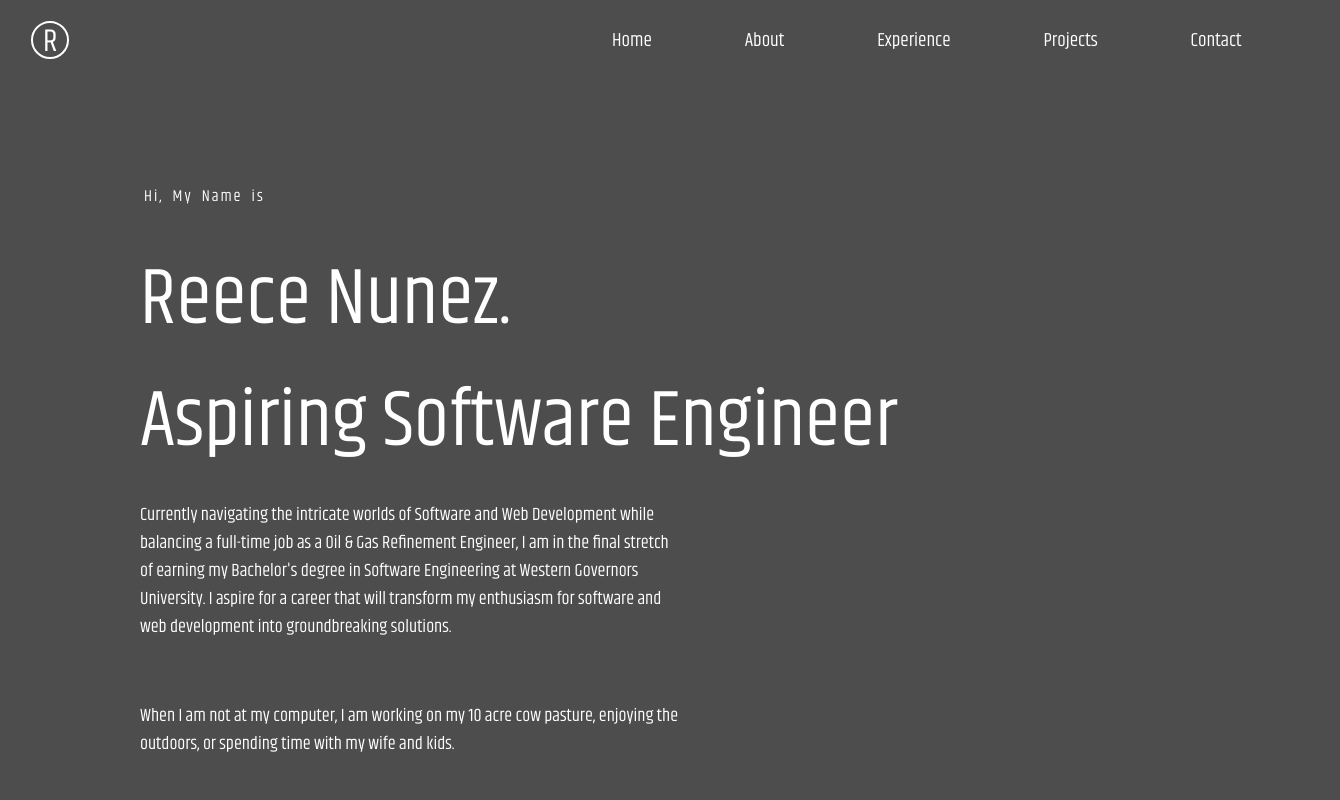
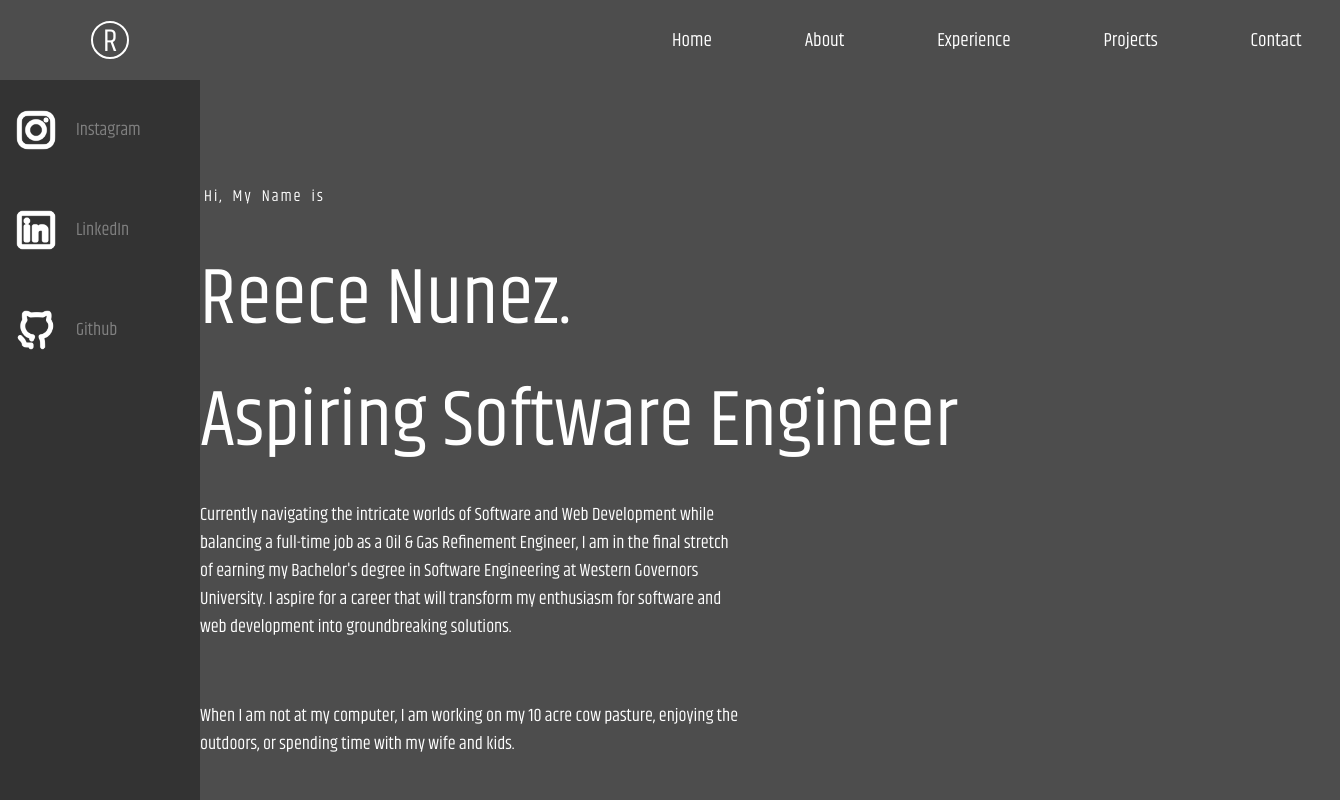
Before and after one commit to Reece-Nunez/portfolio, a plain HTML site: page index.html in a window 1280 px wide. Shown: the top 800 px of the page, 1340 px wide, since content can reach past the window. Drawn offline with nearby package versions, Linux system fonts and the light colour scheme.

Commit message:
fixed navbar and added a sidebar

```diff
--- a/index.html
+++ b/index.html
@@ -30,6 +30,20 @@
                 <li><a href="contact.html">Contact</a></li>
             </ul>
         </nav>
+    </div>
+    <div id="sidebar">
+        <div class="instagram-container">
+            <div id="insta-icon"></div>
+            <a href="https://www.instagram.com/" target="_blank" id="instagram">Instagram</a>
+        </div>
+        <div class="linkedin-container">
+            <div id="linked-icon"></div>
+            <a href="https://www.linkedin.com/" target="_blank" id="linkedin">LinkedIn</a>
+        </div>
+        <div class="github-container">
+            <div id="github-icon"></div>
+            <a href="https://github.com/" target="_blank" id="github">Github</a>
+        </div>
     </div>
     <div class="about-me" id="about-me">
         <h1>Hi, My Name is</h1>
--- a/script.js
+++ b/script.js
@@ -137,3 +137,23 @@ document.addEventListener('DOMContentLoaded', () => {
 
   observer.observe(formContainer);
 });
+
+//sidenav bar
+
+document.addEventListener('DOMContentLoaded', () => {
+  const sidebar = document.getElementById('sidebar');
+
+  let observer = new IntersectionObserver((entries) => {
+    entries.forEach(entry => {
+      if (entry.isIntersecting) {
+        sidebar.style.width = "200px";
+      } else {
+        sidebar.style.width = "30px";
+      }
+    });
+  }, {
+    threshold: 0.1
+  });
+
+  observer.observe(document.body);
+});
--- a/styles.css
+++ b/styles.css
@@ -10,7 +10,7 @@ body {
     width: 100%;
     height: 100%;
     margin: 0;
-    -webkit-font-smoothing: subpixel-antialiased;
+    margin-left: 60px !important;
 }
 
 p {
@@ -26,6 +26,9 @@ p {
     height: 5em;
     transition: all 0.3s;
     width: 100%;
+    position: sticky;
+    top: 0;
+    z-index: 2;
 }
 
 .nav-container {
@@ -37,6 +40,70 @@ p {
     position: sticky;
     top: 0;
     z-index: 1000;
+}
+
+#sidebar {
+    position: fixed;
+    top: 5em;
+    left: 0;
+    height: calc(100% - 5em);
+    width: 60px;
+    background-color: #333;
+    overflow-x: hidden;
+    z-index: 1;
+    transition: all 0.3s ease-in-out;
+}
+
+#sidebar a {
+    padding: 20px;
+    text-decoration: none;
+    font-size: 18px;
+    color: #818181;
+    display: block;
+    transition: 0.3s;
+}
+
+#sidebar a:hover {
+    color: #f1f1f1;
+    transform: translateX(20px);  /* Keeps the hover effect */
+}
+
+#instagram, #linkedin, #github {
+    padding-left: 20px;  /* Common padding-left */
+}
+
+#insta-icon {
+    background: url('images/icons/instagram.png');
+    background-repeat: no-repeat;
+    background-position: center;
+    background-size: cover;
+    width: 40px;
+    height: 40px;
+}
+
+#linked-icon {
+    background: url('images/icons/linkedin.png');
+    background-repeat: no-repeat;
+    background-position: center;
+    background-size: cover;
+    width: 40px;
+    height: 40px;
+}
+
+#github-icon {
+    background: url('images/icons/github.png');
+    background-repeat: no-repeat;
+    background-position: center;
+    background-size: cover;
+    width: 40px;
+    height: 40px;
+}
+
+.instagram-container, .linkedin-container, .github-container {
+    display: flex;
+    padding: 1em;
+    align-items: center;
+    justify-content: flex-start;
 }
 
 .logo-header-container {
@@ -140,10 +207,6 @@ a:hover {
     padding: 0;
     min-height: 100vh;
     height: 100vh;
-}
-
-.experience-header-container {
-
 }
 
 .experience-tech-certs-container {
```
Also changed, not shown: images/icons/github.png (added), images/icons/instagram.png (added), images/icons/linkedin.png (added).
